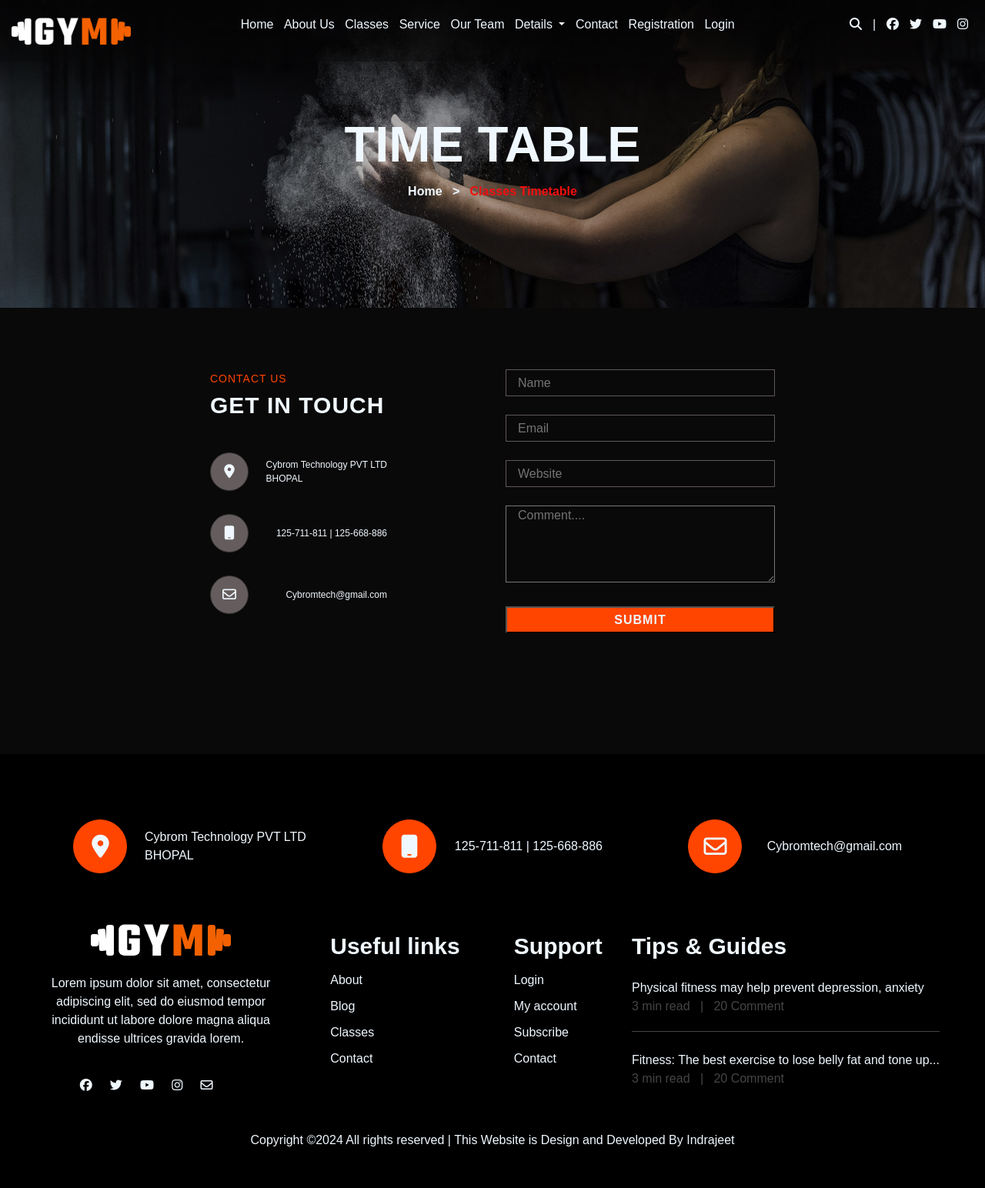
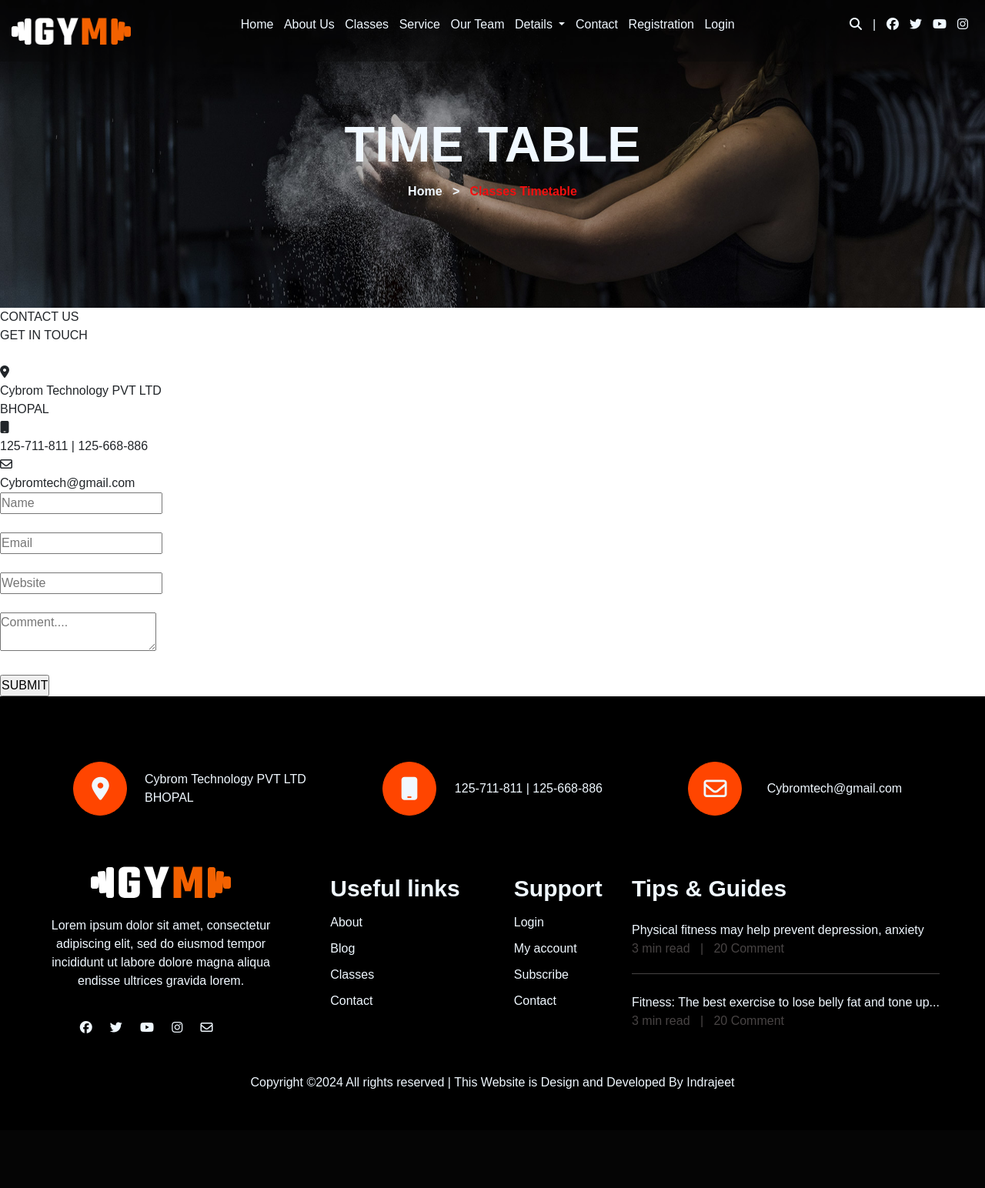
Before and after one commit to indrajeetyadav678/GYM_static_project, a Django app: page /contact/ in a window 1280 px wide. Shown: the whole page at 77% size. After the commit the page ends 1415 px from the top, so only its background shows below. Run offline with Django 5.2, Linux system fonts and the light colour scheme.

Commit message:
vercel deploys

```diff
--- a/project/app/static/css/style.css
+++ b/project/app/static/css/style.css
@@ -1096,87 +1096,7 @@
 }
 
 /* ============== Contact Page ================= */
-#contact_body {
-    width: 100%;
-    height: auto;
-    background-color: rgb(10, 9, 9);
-    padding: 50px 40px;
-    display: flex;
-    justify-content: space-around;
-    padding: 80px 20%;
-}
-
-#contact_sect1 {
-    width: 350px;
-    height: 420px;
-}
-
-#contact_sect1_col {
-    width: 230px;
-    height: 80px;
-    font-size: 12px;
-    display: flex;
-    flex-wrap: wrap;
-    justify-content: space-between;
-    align-items: center;
-}
-
-#touch_us_text label {
-    font-size: 14px;
-    letter-spacing: 1px;
-    color: orangered;
-
-}
-
-#touch_us_text span {
-    font-size: 30px;
-    font-weight: bold;
-    letter-spacing: 1px;
-    color: aliceblue;
-}
-
-#locat_icon {
-    width: 50px;
-    height: 50px;
-    border-radius: 50%;
-    border: 1px solid rgb(53, 51, 51);
-    background-color: rgb(101, 93, 93);
-    display: flex;
-    flex-wrap: wrap;
-    justify-content: center;
-    align-items: center;
-    font-size: 18px;
-    color: aliceblue;
-}
-
-#contac_sect1_cont {
-    color: aliceblue;
-}
-
-#cont_text {
-    width: 350px;
-    height: 35px;
-    background-color: transparent;
-    padding-left: 15px;
-    border: 1px solid rgb(95, 88, 88);
-}
-
-#cont_textarea {
-    width: 350px;
-    height: 100px;
-    background-color: transparent;
-    padding-left: 15px;
-}
-
-#cont_submit_btn {
-    width: 350px;
-    height: 35px;
-    background-color: orangered;
-    color: aliceblue;
-    font-weight: bold;
-    letter-spacing: 1px;
-}
-
+c
 
 /* ====================== Team page =================== */
 #team_body {
```
Also changed, not shown: project/manage.py (+11 -0 lines), project/project/settings.py (+8 -3 lines), project/vercel.json (added), 1 other file.
